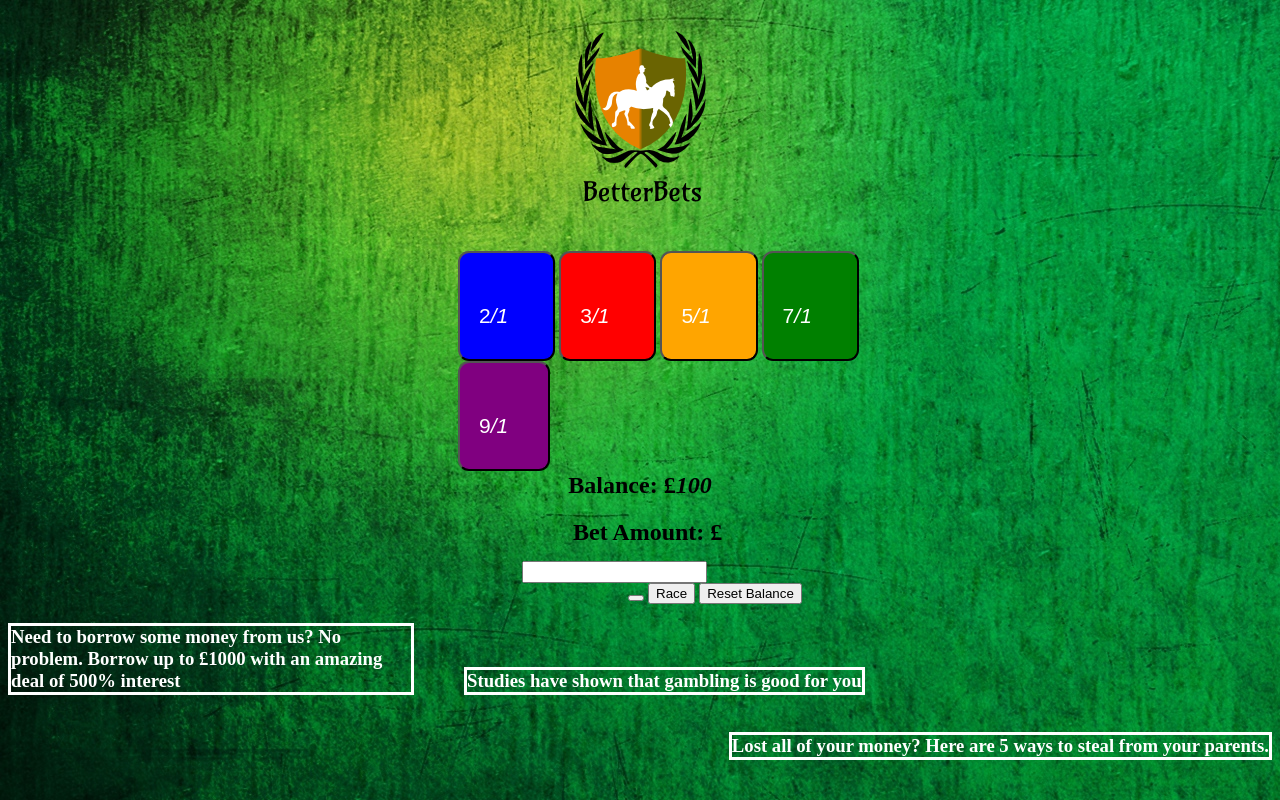
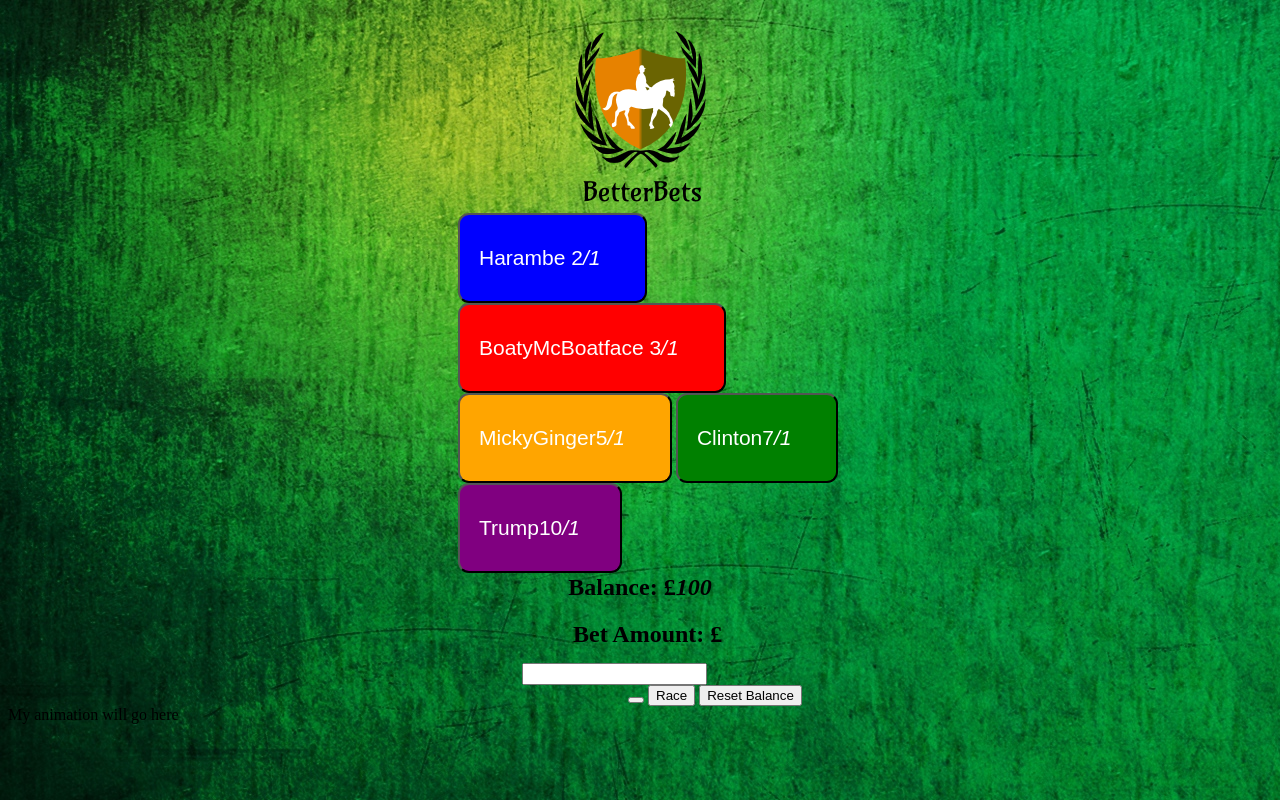
Before and after one commit to Whitmey/Project-1, a PHP site: page / in a window 1280 px wide. Run offline with PHP 8.4, Linux system fonts and the light colour scheme.

Commit message:
Slightly different layout with space for animation

```diff
--- a/css/style.css
+++ b/css/style.css
@@ -3,6 +3,7 @@ body {
 }
 h1 {
   text-align: center;
+  height: 170px;
 }
 #horseBoard {
   display: inline-block;
@@ -13,16 +14,14 @@ h2 {
   text-align: center;
 }
 
-
 #horse1 {
   -webkit-border-radius: 11;
-  -moz-border-radius: 11;
   border-radius: 11px;
   font-family: Arial;
   color: white;
   font-size: 21px;
   background: #3498db;
-  padding: 30px 45px 10px 19px;
+  padding: 10px 45px 10px 19px;
   text-decoration: none;
   background-color: blue;
 }
@@ -31,13 +30,12 @@ h2 {
 }
 #horse2 {
   -webkit-border-radius: 11;
-  -moz-border-radius: 11;
   border-radius: 11px;
   font-family: Arial;
   color: white;
   font-size: 21px;
   background: #3498db;
-  padding: 30px 45px 10px 19px;
+  padding: 10px 45px 10px 19px;
   text-decoration: none;
   background-color: red;
 }
@@ -46,13 +44,12 @@ h2 {
 }
 #horse3 {
   -webkit-border-radius: 11;
-  -moz-border-radius: 11;
   border-radius: 11px;
   font-family: Arial;
   color: white;
   font-size: 21px;
   background: #3498db;
-  padding: 30px 45px 10px 19px;
+  padding: 10px 45px 10px 19px;
   text-decoration: none;
   background-color: orange;
 }
@@ -61,13 +58,12 @@ h2 {
 }
 #horse4 {
   -webkit-border-radius: 11;
-  -moz-border-radius: 11;
   border-radius: 11px;
   font-family: Arial;
   color: white;
   font-size: 21px;
   background: #3498db;
-  padding: 30px 45px 10px 19px;
+  padding: 10px 45px 10px 19px;
   text-decoration: none;
   background-color: green;
 }
@@ -76,13 +72,12 @@ h2 {
 }
 #horse5 {
   -webkit-border-radius: 11;
-  -moz-border-radius: 11;
   border-radius: 11px;
   font-family: Arial;
   color: white;
   font-size: 21px;
   background: #3498db;
-  padding: 30px 40px 10px 19px;
+  padding: 10px 40px 10px 19px;
   text-decoration: none;
   background-color: purple;
 }
@@ -147,4 +142,5 @@ h3 {
 }
 #result {
   text-align: center;
+  color: #99ff99;
 }
--- a/index.html
+++ b/index.html
@@ -10,11 +10,11 @@
     <body background="background.jpg">
     <h1><img src="logo.png" alt="" /></h1>
       <div id="horseBoard">
-        <button class="button" id="horse1"><p class="block"id="odds1"></p><em class="block">/1</em> </button>
-        <button class="button" id="horse2"><p class="block"id="odds2"></p><em class="block">/1</em> </button>
-        <button class="button" id="horse3"><p class="block"id="odds3"></p><em class="block">/1</em> </button>
-        <button class="button" id="horse4"><p class="block"id="odds4"></p><em class="block">/1</em> </button>
-        <button class="button" id="horse5"><p class="block"id="odds5"></p><em class="block">/1</em> </button>
+        <button class="button" id="horse1">Harambe <p class="block"id="odds1"></p><em class="block">/1</em> </button>
+        <button class="button" id="horse2">BoatyMcBoatface <p class="block"id="odds2"></p><em class="block">/1</em> </button>
+        <button class="button" id="horse3">MickyGinger<p class="block"id="odds3"></p><em class="block">/1</em> </button>
+        <button class="button" id="horse4">Clinton<p class="block"id="odds4"></p><em class="block">/1</em> </button>
+        <button class="button" id="horse5">Trump<p class="block"id="odds5"></p><em class="block">/1</em> </button>
     </div>
 
     <h2 id="balance1">Balance: £<em id='balance'></em></h2>
@@ -28,10 +28,15 @@
       <button id="fadeIn">Race</button>
       <button id="reset">Reset Balance</button>
     </div>
+    <div id ="myContainer">
+      <div id ="myAnimation">My animation will go here</div>
+    </div>
+
+
     <h2 id="result" style="display:none;">Result</h2>
-    <h3 id="ad1">Need to borrow some money from us? No problem. Borrow up to £1000 with an amazing deal of 500% interest<h3>
+    <!-- <h3 id="ad1">Need to borrow some money from us? No problem. Borrow up to £1000 with an amazing deal of 500% interest<h3>
     <h3 id="ad2">Studies have shown that gambling is good for you<h3>
-    <h3 id="ad3">Lost all of your money? Here are 5 ways to steal from your parents.<h3>
+    <h3 id="ad3">Lost all of your money? Here are 5 ways to steal from your parents.<h3> -->
     <script src="js/app.js" charset="utf-8"></script>
   </body>
 </html>
--- a/js/app.js
+++ b/js/app.js
@@ -9,6 +9,7 @@ document.getElementById("balance").innerHTML = balance;
 document.getElementById("horse1").addEventListener('click', function() {
   horseChosen = "horse1";
   betAmount = document.getElementById("bet").value; // Get the amount of money bet and assign it the variable
+  $("#balance").fadeOut(0);
   random(); // Create a random number
   findWinner(); // Randomly pick a winner
   result(); // Decide whether the user chose the correct horse.
@@ -16,6 +17,7 @@ document.getElementById("horse1").addEventListener('click', function() {
 document.getElementById("horse2").addEventListener('click', function() {
   horseChosen = "horse2";
   betAmount = document.getElementById("bet").value;
+  $("#balance").fadeOut(0);
   random();
   findWinner();
   result();
@@ -23,6 +25,7 @@ document.getElementById("horse2").addEventListener('click', function() {
 document.getElementById("horse3").addEventListener('click', function() {
   horseChosen = "horse3";
   betAmount = document.getElementById("bet").value;
+  $("#balance").fadeOut(0);
   random();
   findWinner();
   result();
@@ -30,6 +33,7 @@ document.getElementById("horse3").addEventListener('click', function() {
 document.getElementById("horse4").addEventListener('click', function() {
   horseChosen = "horse4";
   betAmount = document.getElementById("bet").value;
+  $("#balance").fadeOut(0);
   random();
   findWinner();
   result();
@@ -37,6 +41,7 @@ document.getElementById("horse4").addEventListener('click', function() {
 document.getElementById("horse5").addEventListener('click', function() {
   horseChosen = "horse5";
   betAmount = document.getElementById("bet").value;
+  $("#balance").fadeOut(0);
   random();
   findWinner();
   result();
@@ -46,7 +51,7 @@ document.getElementById("nextRace").addEventListener("click", function() {
   assignOdds();
 });
 document.getElementById("reset").addEventListener("click", function() {
-  balance = 1000;
+  balance = 100;
   document.getElementById("balance").innerHTML = balance;
 });
 
@@ -59,16 +64,16 @@ var random = function() {
 
 var winner;
 var findWinner = function() {
-  if (randomNumber < 0.35) {
+  if (randomNumber < 0.45) {
     winner = "horse1";
   }
-  else if (randomNumber > 0.35 && randomNumber < 0.5) {
+  else if (randomNumber > 0.45 && randomNumber < 0.6) {
     winner = "horse2";
   }
-  else if (randomNumber > 0.5 && randomNumber < 0.7) {
+  else if (randomNumber > 0.6 && randomNumber < 0.8) {
     winner = "horse3";
   }
-  else if (randomNumber > 0.7 && randomNumber < 0.9) {
+  else if (randomNumber > 0.8 && randomNumber < 0.9) {
     winner = "horse4";
   }
   else {
@@ -82,35 +87,37 @@ var result = function() {
       if (horseChosen === "horse1") {
         var oddsN = document.getElementById("odds1").innerHTML;
         document.getElementById("result").innerHTML = "1st! You won £" + (betAmount * oddsN);
-        $( "button" ).click(function() {
-          $( "#result" ).show( "slow" );
-        });
         balance = parseInt(balance) + parseInt(betAmount * oddsN);
         document.getElementById("balance").innerHTML = balance;//add the bet amount to the balance.
+        document.getElementById("result").style.color = "#99ff99";
       }
       else if (horseChosen === "horse2") {
         var oddsN = document.getElementById("odds2").innerHTML;
         document.getElementById("result").innerHTML = "1st! You won £" + (betAmount * oddsN);
         balance = parseInt(balance) + parseInt(betAmount * oddsN);
         document.getElementById("balance").innerHTML = balance;//add the bet amount to the balance.
+        document.getElementById("result").style.color = "#99ff99";
       }
       else if (horseChosen === "horse3") {
         var oddsN = document.getElementById("odds3").innerHTML;
         document.getElementById("result").innerHTML = "1st! You won £" + (betAmount * oddsN);
         balance = parseInt(balance) + parseInt(betAmount * oddsN);
         document.getElementById("balance").innerHTML = balance;
+        document.getElementById("result").style.color = "#99ff99";
       }
       else if (horseChosen === "horse4") {
         var oddsN = document.getElementById("odds4").innerHTML;
         document.getElementById("result").innerHTML = "1st! You won £" + (betAmount * oddsN);
         balance = parseInt(balance) + parseInt(betAmount * oddsN);
         document.getElementById("balance").innerHTML = balance;
+        document.getElementById("result").style.color = "#99ff99";
       }
       else if (horseChosen === "horse5") {
         var oddsN = document.getElementById("odds5").innerHTML;
         document.getElementById("result").innerHTML = "1st! You won £" + (betAmount * oddsN);
         balance = parseInt(balance) + parseInt(betAmount * oddsN);
         document.getElementById("balance").innerHTML = balance;
+        document.getElementById("result").style.color = "#99ff99";
     }
   }
   else if (winner !== horseChosen) {
@@ -118,6 +125,7 @@ var result = function() {
     balance = parseInt(balance) - parseInt(betAmount);
     console.log(balance);
     document.getElementById("balance").innerHTML = balance;//subtract the bet amount from the balance.
+    document.getElementById("result").style.color = "red";
   }
 };
 
@@ -126,7 +134,7 @@ var assignOdds = function() {
   document.getElementById("odds2").innerHTML = 3;
   document.getElementById("odds3").innerHTML = 5;
   document.getElementById("odds4").innerHTML = 7;
-  document.getElementById("odds5").innerHTML = 9;
+  document.getElementById("odds5").innerHTML = 10;
 };
 assignOdds();
 
@@ -138,7 +146,7 @@ $(document).ready(function(){
   $("#fadeIn").click(function(){
     $("#result").fadeIn(3000);
     $("#balance").fadeIn(2500);
-    $("#result").fadeOut(3000);
+    $("#result").fadeOut(2000);
 
     console.log("clicked");
   });
```
